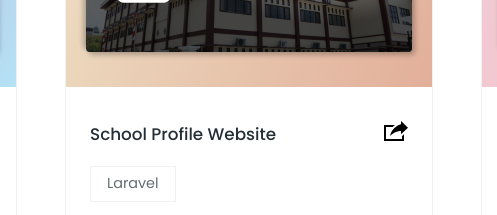
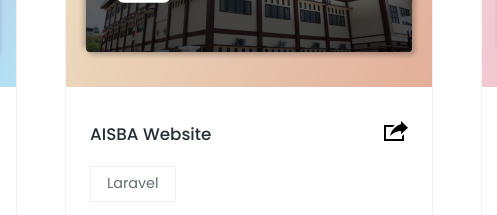
Before and after one commit to raffliarraqina/newprofile, a plain HTML site: page index.html in a window 1280 px wide. Shown: the part 1860-2075 px from the top of the page, 391-888 px from the left. Drawn offline with Linux system fonts and the light colour scheme.

Commit message:
portfolio update 2

```diff
--- a/index.html
+++ b/index.html
@@ -180,7 +180,7 @@
           </div>
           <div class="portfolio-info">
             <div class="portfolio-title">
-              <h4>School Profile Website</h4>
+              <h4>AISBA Website</h4>
               <a href="https://aisba.sch.id/" class="portfolio-link" target="_blank">
                 <svg xmlns="http://www.w3.org/2000/svg" width="24" height="24" viewBox="0 0 24 24">
                   <path
```
